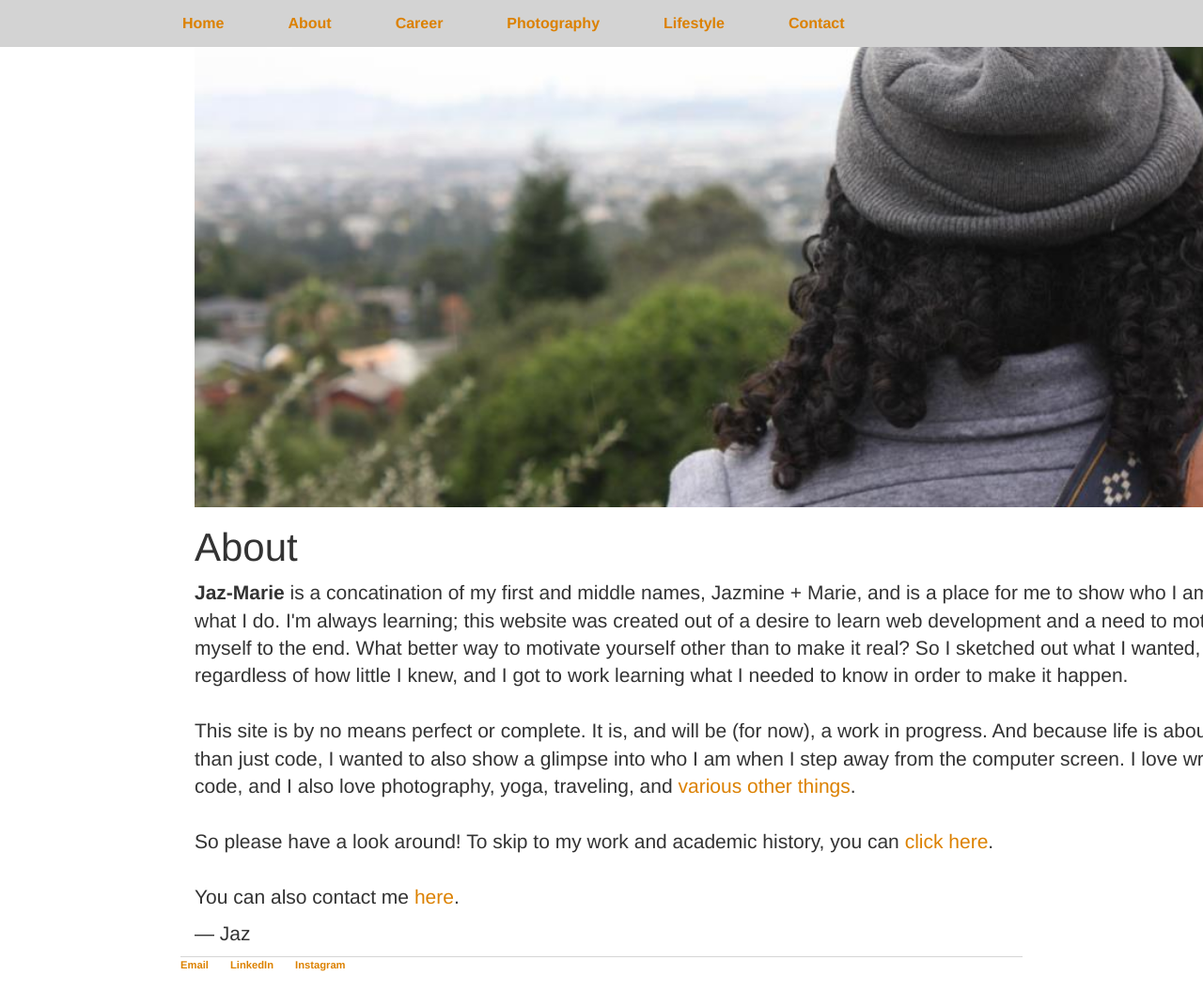
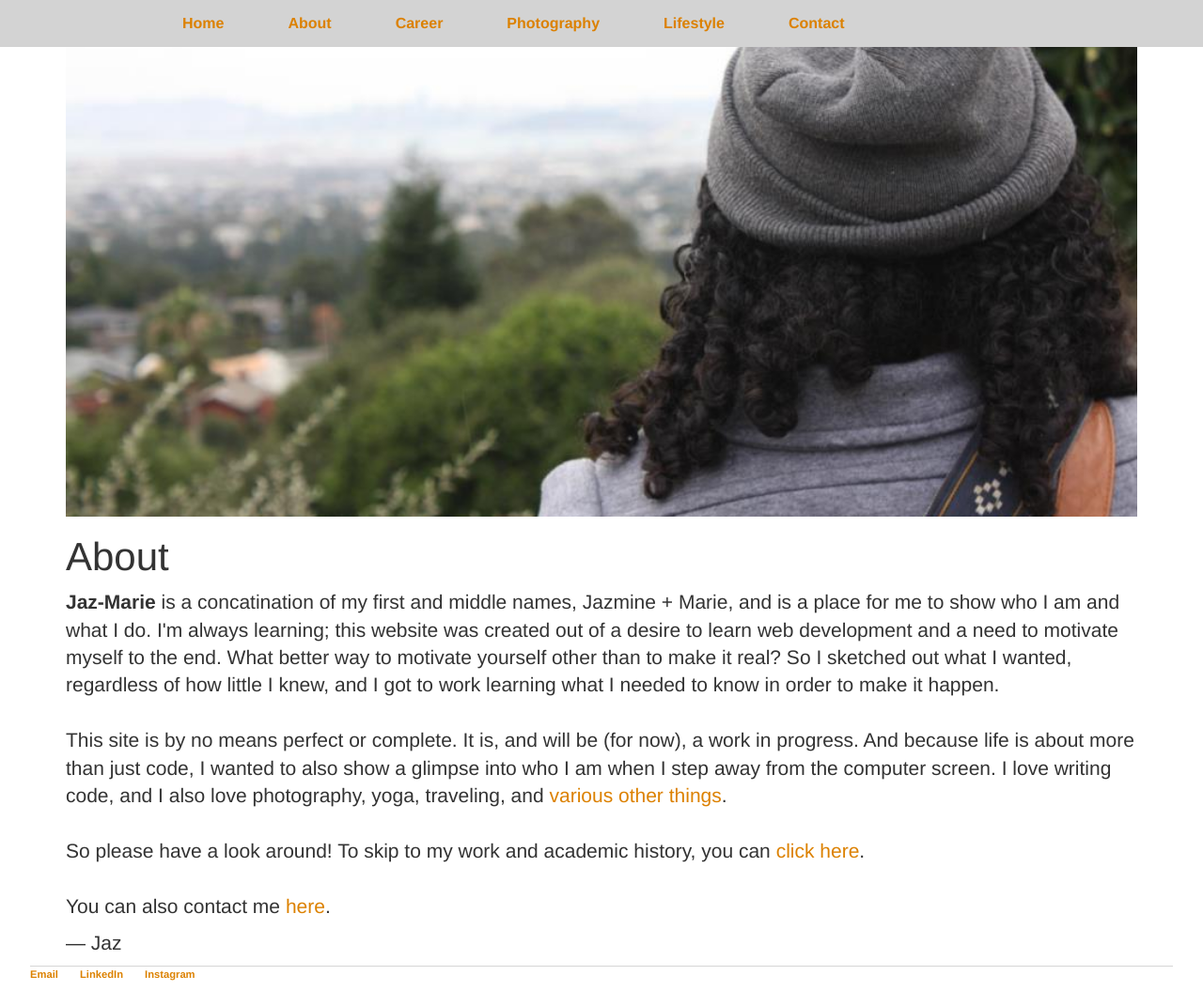
Before and after one commit to itsonlyjaz/itsonlyjaz.github.io, a Jekyll site: the page built from about/index.html, in a window 1280 px wide and 1055 px high. Shown: the whole window at 94% size. Built offline with Jekyll 4.4.1, drawn with Linux system fonts in a browser that asks for light colours.

Commit message:
Update index.html

```diff
--- a/about/index.html
+++ b/about/index.html
@@ -9,7 +9,7 @@ title: Jaz-Marie
 <head>
 </head>
 
-<body>
+<body class="smaller">
   <div class="parallax1"></div>
     <h1>About</h1>
 
```
